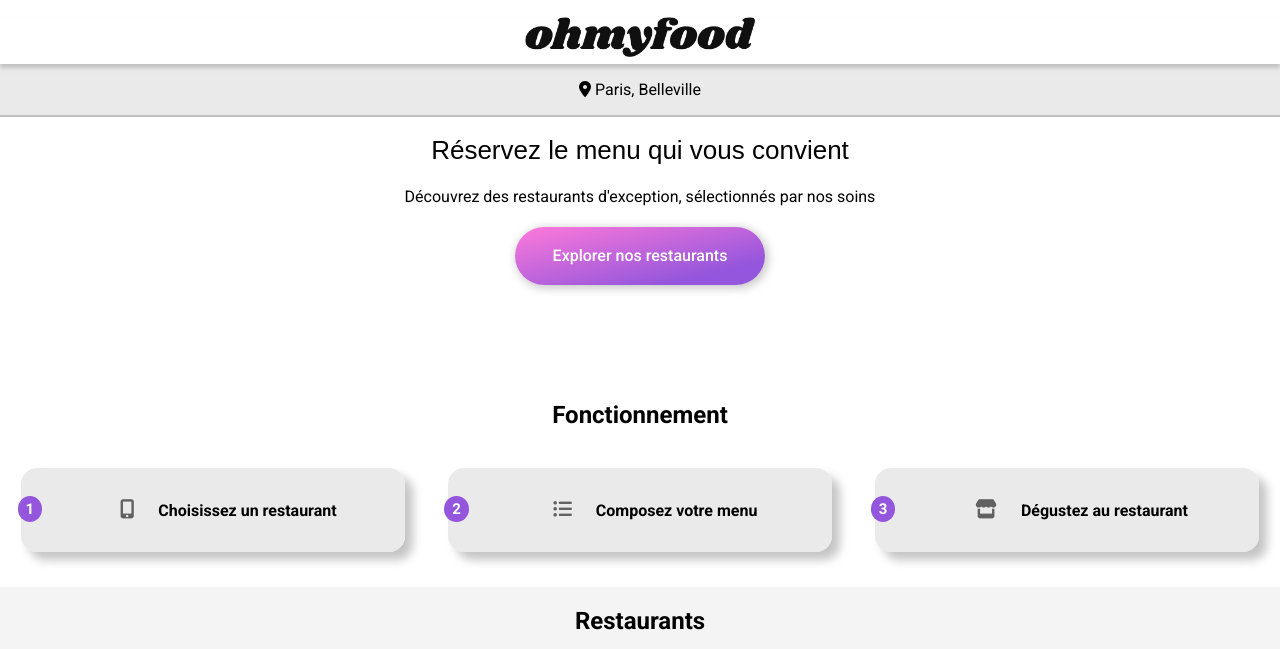
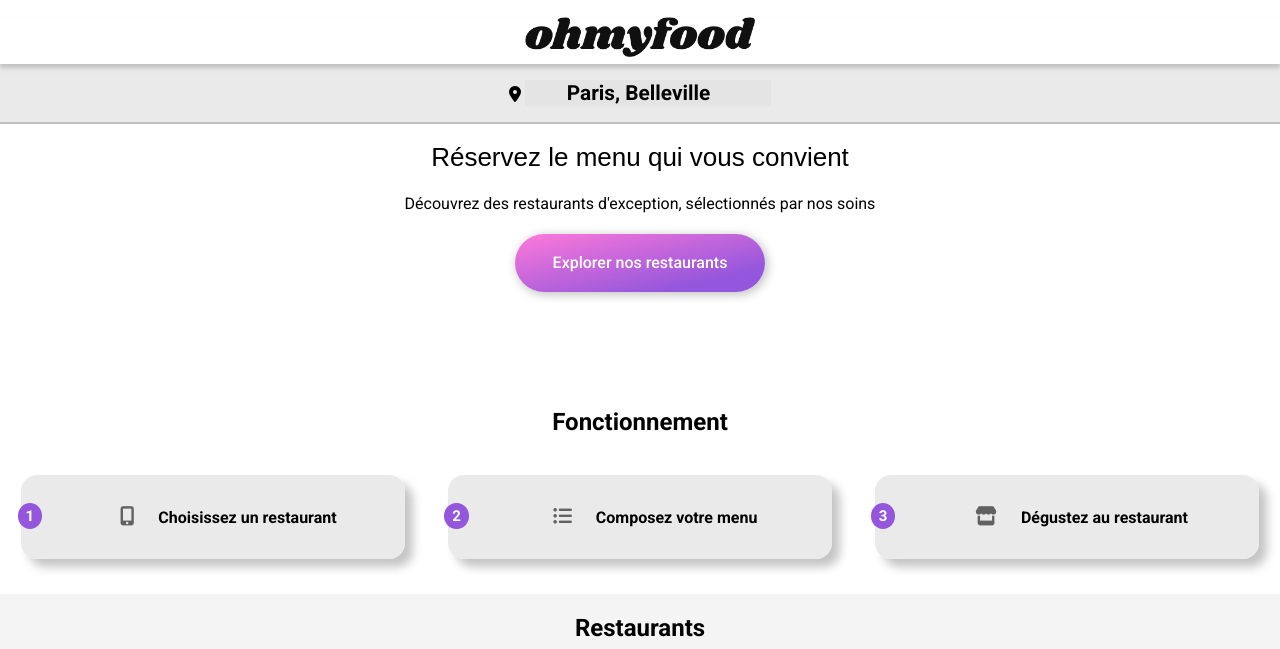
Before and after one commit to mkrela/OhMyFood, a website: page index.html in a window 1280 px wide. Shown: the top 649 px of the page. Drawn offline with Linux system fonts and the light colour scheme; a web font is replaced by a local one.

Commit message:
Input Ville

```diff
--- a/index.html
+++ b/index.html
@@ -29,9 +29,7 @@
             <span class="local_icon">
                 <i class="fas fa-map-marker-alt"></i>
             </span>
-            <span class="local_title">
-                Paris, Belleville
-            </span>
+            <input class="local_title" type="search" name="Ville" value="Paris, Belleville">
         </div>
     </header>
 
--- a/sass/1._Base/_base.scss
+++ b/sass/1._Base/_base.scss
@@ -7,7 +7,7 @@
 
 .main {
     max-width: 1400px;
-    animation: body 4s ease-in-out;
+    animation: body 2s ease-in-out;
     margin: auto;
     display: flex;
     align-items: center;
@@ -27,3 +27,12 @@
  .adress {
      text-decoration: none;
  }
+
+input {
+    border: none;
+    background-color: inherit;
+    text-align: center;
+    font-family: "Roboto", Verdana, Geneva, Tahoma, sans-serif;
+    font-weight: bold;
+    font-size: 1.3rem;
+}
--- a/sass/2_Utils/_animations.scss
+++ b/sass/2_Utils/_animations.scss
@@ -17,7 +17,7 @@
 }
 
 .loading {
-    animation: body 4s ease-in-out;
+    animation: body 2s ease-in-out;
 }
 
 @keyframes spinner {
@@ -50,7 +50,7 @@
 
 .lds-roller {
     box-sizing: content-box;
-    animation: spinner 4s ease-in-out;
+    animation: spinner 2s ease-in-out;
     scale: 1;
     opacity: 0;
 }
```
Also changed, not shown: css/style.css, 1 other file.
